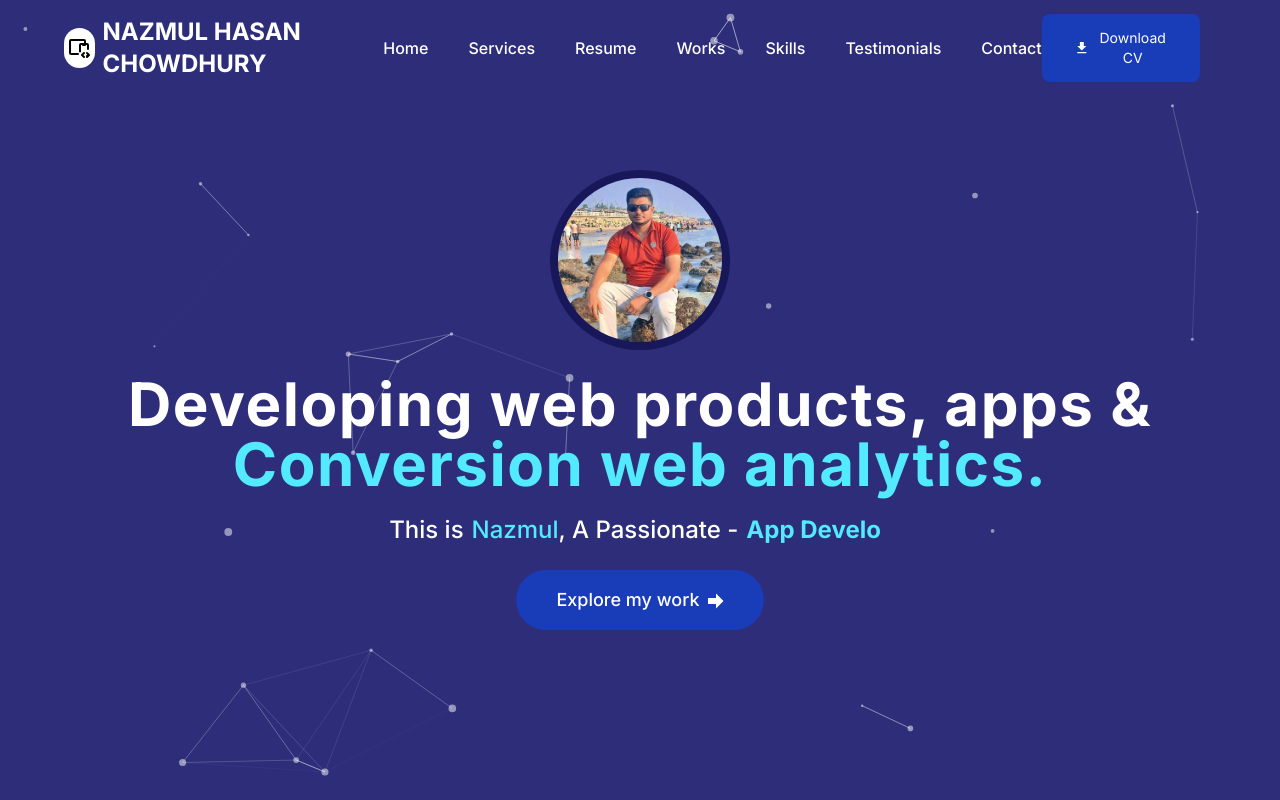
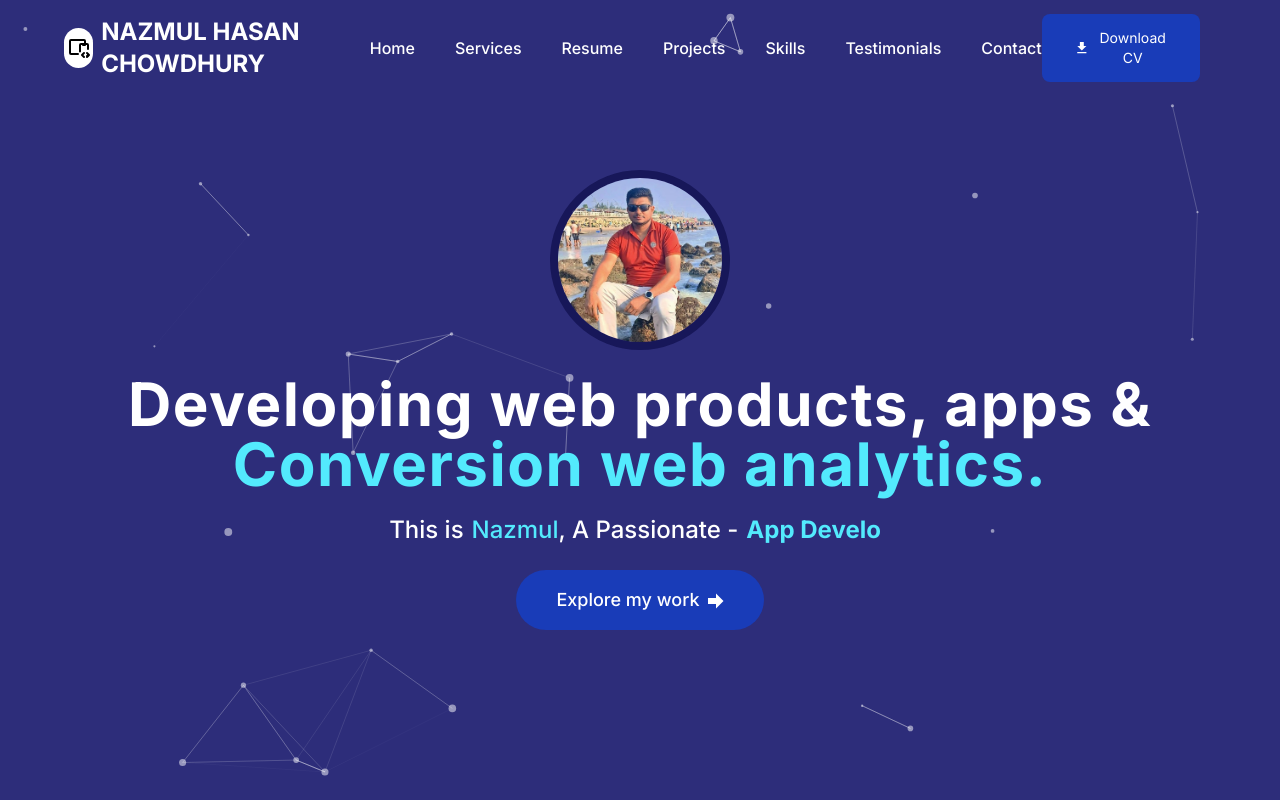
Before and after one commit to Najmul216/my_portfolio_website, a Next.js app: page / in a window 1280 px wide. Shown: the top 800 px of the page. Built offline with nearby package versions, Linux system fonts and the light colour scheme.

Commit message:
Change work to Projects

```diff
--- a/constant/constant.ts
+++ b/constant/constant.ts
@@ -17,7 +17,7 @@ export const NavLinks = [
     {
         id: 4,
         url: "#",
-        label: "Works"
+        label: "Projects"
     },
     {
         id: 5,
```
